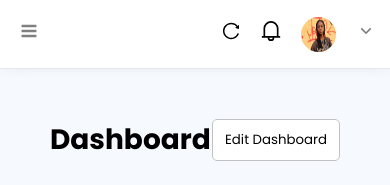
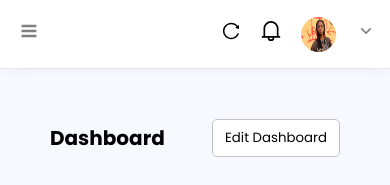
Before and after one commit to D-ote/ticket-app, a React (Create React App) app: page / in a window 390 px wide. Shown: the top 185 px of the page. Built offline with nearby package versions, Linux system fonts and the light colour scheme.

Commit message:
feature: checkboxes

```diff
--- a/src/App.css
+++ b/src/App.css
@@ -72,7 +72,7 @@
   padding: 0 20px 0 0;
 }
 
-.navList ul li:hover {
+.highlight {
   color: black;
   background-color: rgb(246, 250, 255);
 }
@@ -322,7 +322,7 @@
   background-color: rgb(246, 250, 255);
 }
 
-.dashboard header, .emailWrapper header{
+/* .dashboard header, .emailWrapper header{
   display: flex;
   justify-content: space-between;
   margin-bottom: 30px;
@@ -334,9 +334,9 @@
 .dashboard header h2 {
   font-size: 28px;
   align-self: center;
-}
+} */
 
-.dashboard .headerBtn {
+.headerBtn {
   background-color: white;
   padding: 8px 12px;
   border: 1px solid rgb(194, 194, 194);
@@ -969,16 +969,15 @@ footer a {
   .taskBar {
     display: flex;
     flex-direction: column;
-    /* justify-content: space-between;
-    margin-top: 25px;
-    margin-right: auto;
-    margin-left: auto;
-    max-width: 1000px; */
+  }
+
+  .taskbarContent {
+    margin-right: 0;
   }
 
   .stickerDiv {
     flex: 1 30%;
-    padding-right: 25px;
+    padding-right: 0;
     margin-top: 25px;
   }
 
--- a/src/components/board.jsx
+++ b/src/components/board.jsx
@@ -3,6 +3,7 @@ import React, { Component } from "react";
 import Footer from "./footer";
 import Topnav from "./topNav";
 import { AiOutlinePlus } from "react-icons/ai";
+import PageHeader from "./pageHeader";
 
 class Board extends Component {
   state = {
@@ -24,10 +25,7 @@ class Board extends Component {
       <div className="boardContainer">
         <Topnav />
         <div className="boardWrapper">
-          <header>
-            <h2>Board</h2>
-            <button className="boardBtn">Add New Board</button>
-          </header>
+          <PageHeader className="boardBtn" name="Board" buttonName="Add New Board" />
           <div className="boardContent">
             <div className="content">
               <h4>To Do</h4>
--- a/src/components/calender.jsx
+++ b/src/components/calender.jsx
@@ -3,6 +3,7 @@ import React, { Component } from "react";
 import Footer from "./footer";
 import Topnav from "./topNav";
 import { BsChevronLeft, BsChevronRight } from "react-icons/bs";
+import PageHeader from "./pageHeader";
 
 class Calender extends Component {
   calender = [
@@ -50,10 +51,7 @@ class Calender extends Component {
         <Topnav />
         <div className="calenderWrapper">
           <div className="calenderContent">
-            <header>
-              <h2>Calender</h2>
-              <button className="calenderBtn">Add New Event</button>
-            </header>
+            <PageHeader name="Calender" className="calenderBtn" buttonName="Add New Event" />
             <div className="calender">
               <div className="calenderHeader">
                 <BsChevronLeft className="calenderIcon" />{" "}
--- a/src/components/dashboard.jsx
+++ b/src/components/dashboard.jsx
@@ -8,6 +8,7 @@ import { AiOutlineCalendar } from "react-icons/ai";
 import OrderCard from "./orderCard";
 import Topnav from "./topNav";
 import Footer from "./footer";
+import PageHeader from "./pageHeader";
 
 class Dashboard extends Component {
   constructor(props) {
@@ -159,10 +160,7 @@ class Dashboard extends Component {
         <div className="dashboard" id="dashboard">
           <Topnav />
           <div className="dashboardContent">
-            <header>
-              <h2>Dashboard</h2>
-              <button className="headerBtn">Edit Dashboard</button>
-            </header>
+            <PageHeader name="Dashboard" buttonName="Edit Dashboard" className="headerBtn" />
             <section className="dashboardCards">
               {this.state.cards.map((card) => (
                 <OrderCard
--- /dev/null
+++ b/src/components/pageHeader.css
@@ -0,0 +1,26 @@
+header {
+    display: flex;
+    justify-content: space-between;
+    margin-bottom: 30px;
+    margin-right: auto;
+    margin-left: auto;
+    max-width: 1000px;
+}
+
+header h2 {
+    font-size: 28px;
+    align-self: center;
+}
+
+header .pageHeaderBtn {
+    background-color: white;
+    padding: 8px 12px;
+    border: 1px solid rgb(223, 223, 223);
+    border-radius: 5px;
+}
+
+@media screen and (max-width: 760px) {
+    header h2 {
+        font-size: 20px;
+    }
+}
--- /dev/null
+++ b/src/components/pageHeader.jsx
@@ -0,0 +1,11 @@
+import "./pageHeader.css";
+
+const PageHeader = ({name, className, buttonName}) => {
+  return (
+    <header>
+      <h2>{name}</h2>
+      <button className={className}>{buttonName}</button>
+    </header>)
+}
+
+export default PageHeader;
--- a/src/components/sidebar.jsx
+++ b/src/components/sidebar.jsx
@@ -19,10 +19,6 @@ import { Link } from "react-router-dom";
 class Sidebar extends Component {
   constructor(props) {
     super(props);
-    this.state = {
-      showText: true,
-      active: "dashboard"
-    };
     this.sidebarList = [
       { id: 1, link: "/", icon: AiOutlineHome, text: "Dashboard" },
       { id: 2, link: "/task", icon: GrNotes, text: "Task" },
@@ -35,6 +31,11 @@ class Sidebar extends Component {
       { id: 9, link: "/help", icon: AiOutlineQuestionCircle, text: "Help & Feedback" }
     ];
   }
+
+  state = {
+    showText: true,
+    active: true,
+  };
 
   render() {
     return (
@@ -73,7 +74,7 @@ class Sidebar extends Component {
                     >
                       <div className={this.state.showText ? "" : "noPadding"}>
                         {<sidebar.icon />}
-                      </div>{" "}
+                      </div>
                       {this.state.showText ? <span>{sidebar.text}</span> : null}
                     </Link>
                   </li>
--- a/src/components/support.css
+++ b/src/components/support.css
@@ -51,16 +51,16 @@
 
 .headerList li {
     padding: 0 20px 12px 20px;
-    font-weight: bold;
     color: rgb(155, 155, 155);
+}
+
+.fontWeight {
+    font-weight: 600;
+    color: black !important;
 }
 
 .headerList li:hover {
     cursor: pointer;
-}
-
-.headerList li:first-child {
-    color: black;
 }
 
 .supportTable {
--- a/src/components/support.jsx
+++ b/src/components/support.jsx
@@ -2,6 +2,7 @@ import "./support.css";
 import React, { Component } from "react";
 import Footer from "./footer";
 import Topnav from "./topNav";
+import PageHeader from "./pageHeader";
 
 class Support extends Component {
   constructor(props) {
@@ -206,18 +207,15 @@ class Support extends Component {
       <div className="supportContainer">
         <Topnav />
         <div className="supportWrapper">
-          <header>
-            <h2>Support</h2>
-            <button className="supportBtn">Add New Ticket</button>
-          </header>
+          <PageHeader className="supportBtn" name="Support" buttonName="Add New Ticket" />
           <div className="supportContent">
             <div className="supportHeader">
               <ul className="headerList">
-                <li className={ this.state.border === "all" ? "active" : "taskBorder" } onClick={() => this.selectAll()}>All</li>
-                <li className={ this.state.border === "new" ? "active" : "taskBorder" } onClick={() => this.selectNew()}>New</li>
-                <li className={ this.state.border === "open" ? "active" : "taskBorder" } onClick={() => this.selectOpen()}>Open</li>
-                <li className={ this.state.border === "issues" ? "active" : "taskBorder" } onClick={() => this.selectIssues()}>Issues</li>
-                <li className={ this.state.border === "closed" ? "active" : "taskBorder" } onClick={() => this.selectClosed()}>Closed</li>
+                <li className={ this.state.border === "all" ? "active fontWeight" : "taskBorder" } onClick={() => this.selectAll()}>All</li>
+                <li className={ this.state.border === "new" ? "active fontWeight" : "taskBorder" } onClick={() => this.selectNew()}>New</li>
+                <li className={ this.state.border === "open" ? "active fontWeight" : "taskBorder" } onClick={() => this.selectOpen()}>Open</li>
+                <li className={ this.state.border === "issues" ? "active fontWeight" : "taskBorder" } onClick={() => this.selectIssues()}>Issues</li>
+                <li className={ this.state.border === "closed" ? "active fontWeight" : "taskBorder" } onClick={() => this.selectClosed()}>Closed</li>
               </ul>
             </div>
             <table className="supportTable">
--- a/src/components/topNav.jsx
+++ b/src/components/topNav.jsx
@@ -79,30 +79,33 @@ class Topnav extends Component {
     };
   }
 
-  componentDidMount() {
+  popUpHandler() {
     document.onclick = (e) => {
       let firstNavDropdownToggler =
         this.firstNavDropdownToggler.current.children[0];
       if (
         e.target !== this.firstNavDropdown.current &&
         e.target !== firstNavDropdownToggler
-      )
+      ) {
         this.setState({ updatesIsDropped: false });
+      }
 
       let secondNavdropdownToggler =
         this.secondNavdropdownToggler.current.children[0];
       if (
         e.target !== this.secondNavdropdown.current &&
         e.target !== secondNavdropdownToggler
-      )
+      ) {
         this.setState({ notificationsIsDropped: false });
+      }
 
       let topnavToggler = this.thirdNavdropdownToggler.current.children[0];
       if (
         e.target !== this.thirdNavDropdown.current &&
         e.target !== topnavToggler
-      )
+      ) {
         this.setState({ topnavIsDropped: false });
+      }
     };
   }
 
@@ -122,6 +125,7 @@ class Topnav extends Component {
   };
 
   render() {
+    this.popUpHandler()
     return (
       <div>
         <nav className="topNav">
```
Also changed, not shown: src/components/customer.jsx (+25 -9 lines).
